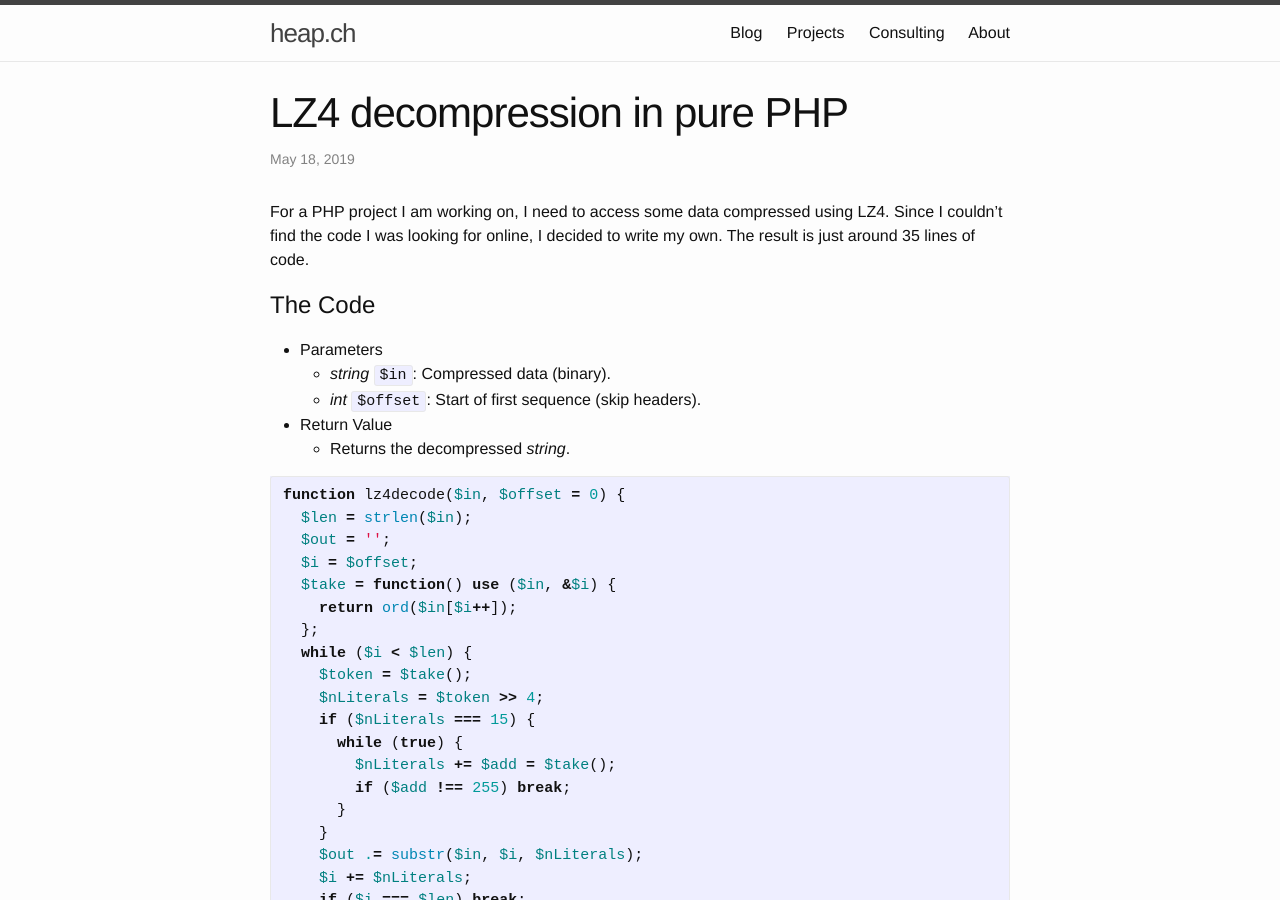
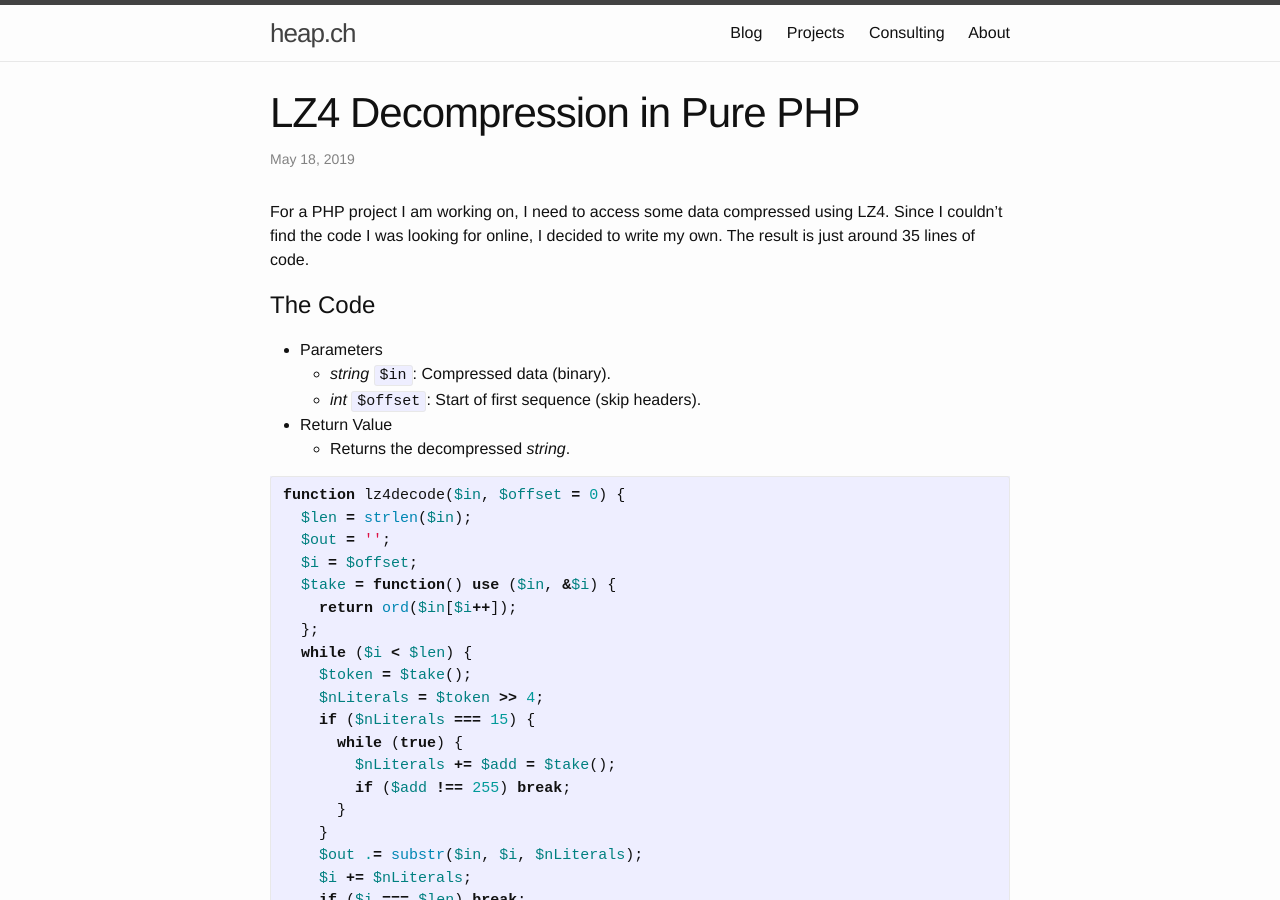
Before and after one commit to stepmuel/stepmuel.github.io, a Jekyll site: the page built from _posts/2019-05-18-lz4-decompression.md, in a window 1280 px wide and 900 px high. Built offline with Jekyll 4.4.1, drawn with Linux system fonts in a browser that asks for light colours.

```diff
--- a/_posts/2019-05-18-lz4-decompression.md
+++ b/_posts/2019-05-18-lz4-decompression.md
@@ -1,6 +1,6 @@
 ---
 layout: post
-title: "LZ4 decompression in pure PHP"
+title: "LZ4 Decompression in Pure PHP"
 date: 2019-05-18 10:37:21 +0200
 tags: php
 ---
```
